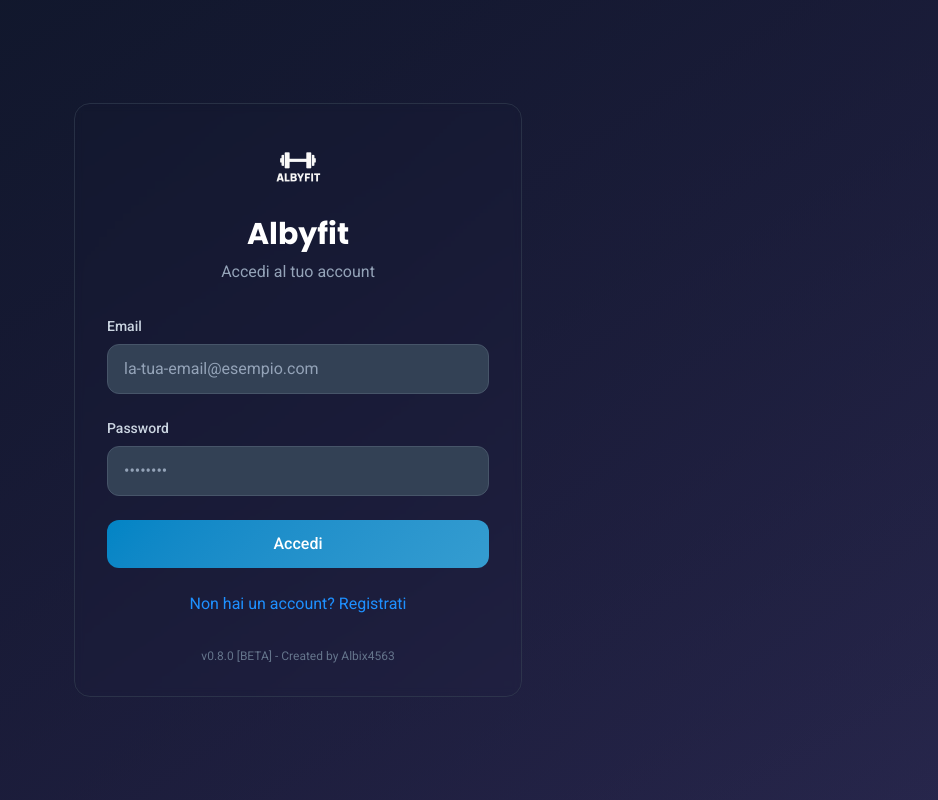
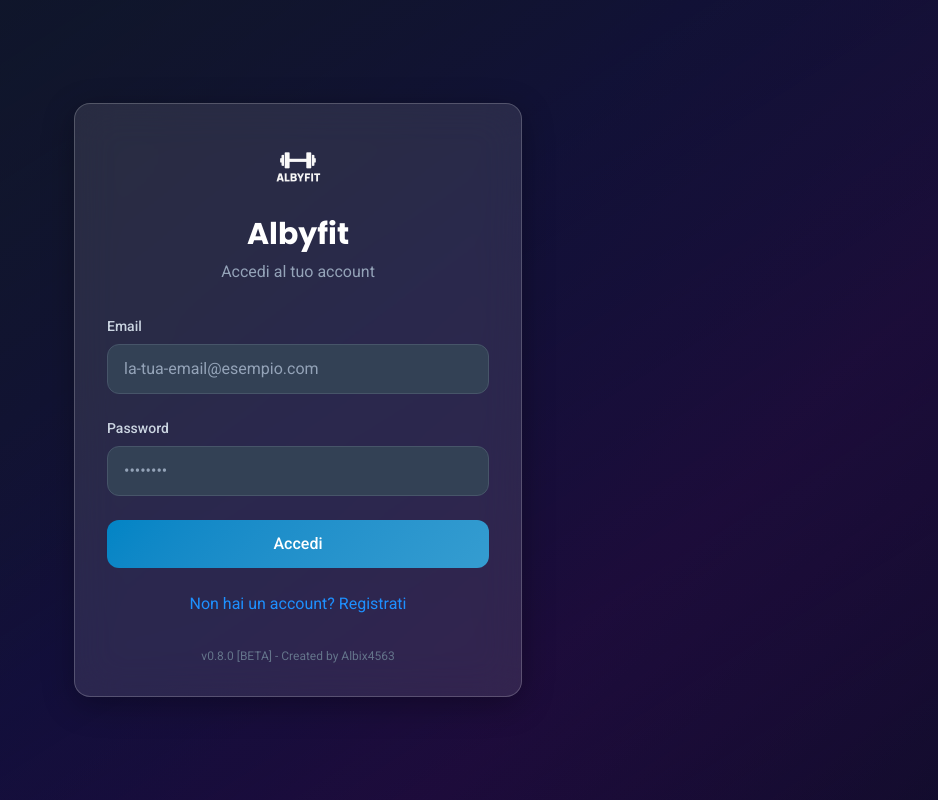
Before and after one commit to Albix4563/albyfit-beta-version, a React (Vite) app: page / in a window 1280 px wide. Shown: the whole page, without its empty margins (342-1280 px from the left). Built offline with nearby package versions, Linux system fonts and the light colour scheme.

Commit message:
Enhance global CSS with liquid glass effects and iOS 26 styling

```diff
--- a/src/index.css
+++ b/src/index.css
@@ -35,12 +35,12 @@
 
     --radius: 0.75rem;
 
-    /* Custom fitness app colors */
-    --dark-blue: 221 83% 27%;
-    --blue: 221 91% 60%;
-    --sky-blue: 200 98% 39%;
-    --charcoal: 222 84% 5%;
-    --light-grey: 220 14% 96%;
+    /* Enhanced liquid glass variables */
+    --glass-bg: rgba(255, 255, 255, 0.1);
+    --glass-border: rgba(255, 255, 255, 0.2);
+    --glass-shadow: 0 8px 32px rgba(0, 0, 0, 0.3);
+    --liquid-gradient-1: linear-gradient(135deg, rgba(59, 130, 246, 0.1), rgba(147, 51, 234, 0.1));
+    --liquid-gradient-2: linear-gradient(135deg, rgba(236, 72, 153, 0.1), rgba(251, 146, 60, 0.1));
 
     /* Dynamic background gradient colors */
     --background-start-hsl: 222 47% 11%;
@@ -66,9 +66,17 @@
   }
 
   body {
-    @apply bg-slate-900 text-foreground font-roboto;
-    background: linear-gradient(135deg, var(--background-start) 0%, var(--background-end) 100%);
+    @apply text-foreground font-roboto;
+    background: linear-gradient(135deg,
+      hsl(222, 84%, 5%) 0%,
+      hsl(221, 68%, 8%) 25%,
+      hsl(239, 84%, 12%) 50%,
+      hsl(262, 83%, 10%) 75%,
+      hsl(222, 84%, 5%) 100%
+    );
+    background-attachment: fixed;
     min-height: 100vh;
+    overflow-x: hidden;
   }
 
   .font-poppins {
@@ -78,69 +86,180 @@
   .font-roboto {
     font-family: 'Roboto', sans-serif;
   }
+
+  /* Enhanced scrollbar styling */
+  ::-webkit-scrollbar {
+    width: 6px;
+  }
+
+  ::-webkit-scrollbar-track {
+    background: rgba(255, 255, 255, 0.05);
+    border-radius: 3px;
+  }
+
+  ::-webkit-scrollbar-thumb {
+    background: rgba(255, 255, 255, 0.2);
+    border-radius: 3px;
+    transition: background 0.3s ease;
+  }
+
+  ::-webkit-scrollbar-thumb:hover {
+    background: rgba(255, 255, 255, 0.3);
+  }
 }
 
 @layer utilities {
+  /* Enhanced glass effects */
   .glass-effect {
-    background-color: hsla(var(--background-end-hsl), 0.8);
-    @apply backdrop-blur-sm border;
-    border-color: color-mix(in srgb, hsl(var(--background-end-hsl)), #ffffff26);
+    background: rgba(255, 255, 255, 0.1);
+    backdrop-filter: blur(20px);
+    -webkit-backdrop-filter: blur(20px);
+    border: 1px solid rgba(255, 255, 255, 0.2);
+    box-shadow: 0 8px 32px rgba(0, 0, 0, 0.3);
+    transition: all 0.3s cubic-bezier(0.4, 0, 0.2, 1);
   }
 
+  .glass-effect:hover {
+    background: rgba(255, 255, 255, 0.15);
+    border-color: rgba(255, 255, 255, 0.3);
+    box-shadow: 0 12px 40px rgba(0, 0, 0, 0.4);
+    transform: translateY(-2px);
+  }
+
+  /* Liquid glass morphism */
+  .liquid-glass {
+    background: linear-gradient(135deg,
+      rgba(255, 255, 255, 0.1),
+      rgba(255, 255, 255, 0.05)
+    );
+    backdrop-filter: blur(20px) saturate(180%);
+    -webkit-backdrop-filter: blur(20px) saturate(180%);
+    border: 1px solid rgba(255, 255, 255, 0.2);
+    box-shadow:
+      0 8px 32px rgba(0, 0, 0, 0.3),
+      inset 0 1px 0 rgba(255, 255, 255, 0.2);
+  }
+
+  /* Enhanced workout card */
   .workout-card {
-    @apply glass-effect rounded-xl p-4 transition-all duration-300 hover:scale-105;
+    @apply liquid-glass rounded-2xl p-6 transition-all duration-500;
+    background: linear-gradient(135deg,
+      rgba(59, 130, 246, 0.1) 0%,
+      rgba(147, 51, 234, 0.05) 100%
+    );
   }
 
   .workout-card:hover {
-    background-color: color-mix(in srgb, hsl(var(--background-end-hsl)), #fff 10%);
+    background: linear-gradient(135deg,
+      rgba(59, 130, 246, 0.15) 0%,
+      rgba(147, 51, 234, 0.1) 100%
+    );
+    transform: translateY(-4px) scale(1.02);
+    box-shadow:
+      0 20px 40px rgba(59, 130, 246, 0.3),
+      0 0 0 1px rgba(255, 255, 255, 0.3);
   }
 
+  /* Enhanced navigation background */
   .nav-background {
-    background-color: hsla(var(--background-start-hsl), 0.95);
-    border-color: hsl(var(--background-end-hsl));
-    @apply border-t;
+    background: rgba(15, 23, 42, 0.95);
+    backdrop-filter: blur(20px) saturate(180%);
+    -webkit-backdrop-filter: blur(20px) saturate(180%);
+    border-top: 1px solid rgba(255, 255, 255, 0.1);
+    box-shadow: 0 -8px 32px rgba(0, 0, 0, 0.3);
   }
 
+  /* Liquid gradients */
   .primary-gradient {
-    background: linear-gradient(135deg, hsl(var(--primary)) 0%, hsl(var(--accent)) 100%);
-  }
-    .accent-gradient {
-    background: linear-gradient(135deg, hsl(var(--accent)) 0%, color-mix(in srgb, hsl(var(--accent)), #fff 20%));
+    background: linear-gradient(135deg,
+      hsl(var(--primary)) 0%,
+      hsl(var(--accent)) 100%
+    );
   }
 
-  /* Changelog notification animations */
+  .accent-gradient {
+    background: linear-gradient(135deg,
+      hsl(var(--accent)) 0%,
+      color-mix(in srgb, hsl(var(--accent)), #fff 20%)
+    );
+  }
+
+  .liquid-gradient-1 {
+    background: var(--liquid-gradient-1);
+  }
+
+  .liquid-gradient-2 {
+    background: var(--liquid-gradient-2);
+  }
+
+  /* Enhanced animations */
   @keyframes slideInFromTop {
     from {
-      transform: translateY(-100%);
+      transform: translateY(-100%) scale(0.9);
+      opacity: 0;
+      filter: blur(10px);
+    }
+    to {
+      transform: translateY(0) scale(1);
+      opacity: 1;
+      filter: blur(0);
+    }
+  }
+
+  @keyframes liquidFloat {
+    0%, 100% {
+      transform: translateY(0px) rotate(0deg) scale(1);
+      filter: hue-rotate(0deg);
+    }
+    33% {
+      transform: translateY(-10px) rotate(1deg) scale(1.02);
+      filter: hue-rotate(120deg);
+    }
+    66% {
+      transform: translateY(-5px) rotate(-1deg) scale(0.98);
+      filter: hue-rotate(240deg);
+    }
+  }
+
+  @keyframes shimmerFlow {
+    0% {
+      background-position: -200% 0;
       opacity: 0;
     }
-    to {
-      transform: translateY(0);
+    50% {
       opacity: 1;
+    }
+    100% {
+      background-position: 200% 0;
+      opacity: 0;
     }
   }
 
   .animate-slide-in-from-top {
-    animation: slideInFromTop 0.5s ease-out;
+    animation: slideInFromTop 0.6s cubic-bezier(0.34, 1.56, 0.64, 1);
   }
 
-  .animate-in {
-    animation: slideInFromTop 0.3s ease-out;
+  .animate-liquid-float {
+    animation: liquidFloat 8s ease-in-out infinite;
   }
 
-  .slide-in-from-top-4 {
-    transform: translateY(-1rem);
+  .animate-shimmer-flow {
+    animation: shimmerFlow 2s linear infinite;
   }
 
-  /* Watery/Glassy transition animations */
+  /* Watery/Liquid transition animations */
   @keyframes watery-in {
     from {
-      transform: scale(0.95) translateZ(0);
+      transform: scale(0.9) translateY(20px);
       opacity: 0;
-      filter: blur(10px) saturate(1.5);
+      filter: blur(20px) saturate(2);
+    }
+    50% {
+      transform: scale(1.02) translateY(-5px);
+      filter: blur(5px) saturate(1.5);
     }
     to {
-      transform: scale(1) translateZ(0);
+      transform: scale(1) translateY(0);
       opacity: 1;
       filter: blur(0px) saturate(1);
     }
@@ -148,22 +267,38 @@
 
   @keyframes watery-out {
     from {
-      transform: scale(1) translateZ(0);
+      transform: scale(1) translateY(0);
       opacity: 1;
       filter: blur(0px) saturate(1);
     }
+    50% {
+      transform: scale(1.05) translateY(-10px);
+      filter: blur(5px) saturate(1.5);
+    }
     to {
-      transform: scale(1.05) translateZ(0);
+      transform: scale(0.9) translateY(-20px);
       opacity: 0;
-      filter: blur(10px) saturate(1.5);
+      filter: blur(20px) saturate(2);
     }
   }
 
   .animate-watery-in {
-    animation: watery-in 0.5s cubic-bezier(0.34, 1.56, 0.64, 1) forwards;
+    animation: watery-in 0.7s cubic-bezier(0.34, 1.56, 0.64, 1) forwards;
   }
 
   .animate-watery-out {
-    animation: watery-out 0.3s cubic-bezier(0.5, 0, 0.75, 0) forwards;
+    animation: watery-out 0.4s cubic-bezier(0.5, 0, 0.75, 0) forwards;
+  }
+
+  /* Text glow effects */
+  .text-glow {
+    text-shadow: 0 0 10px currentColor;
+  }
+
+  .text-glow-strong {
+    text-shadow:
+      0 0 5px currentColor,
+      0 0 10px currentColor,
+      0 0 15px currentColor;
   }
 }
```
